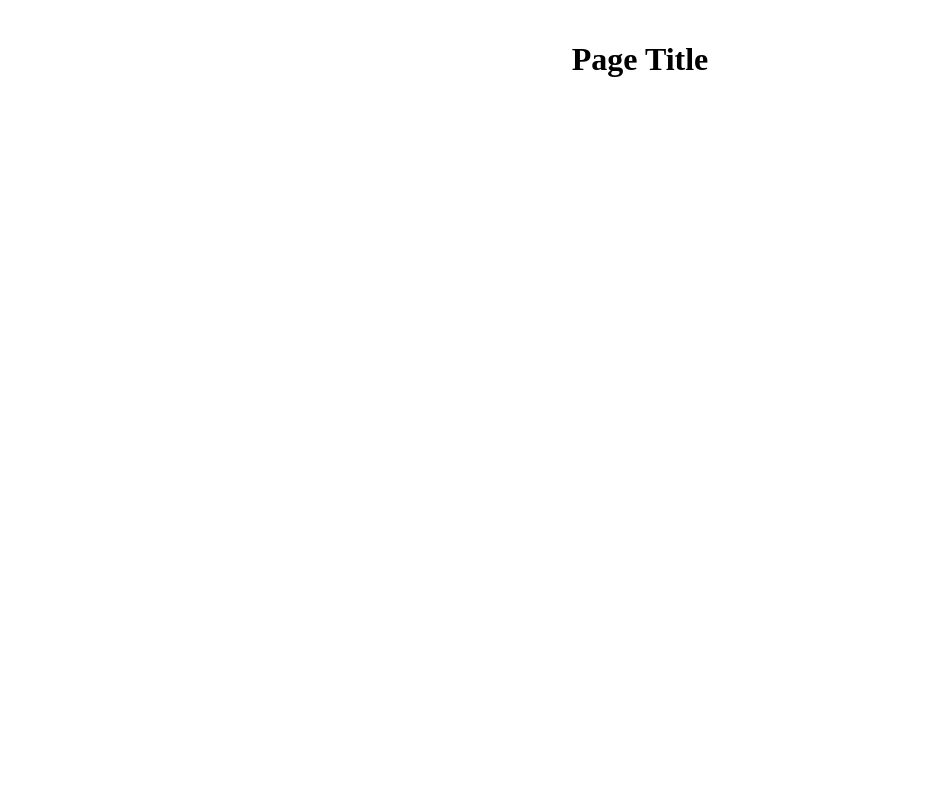
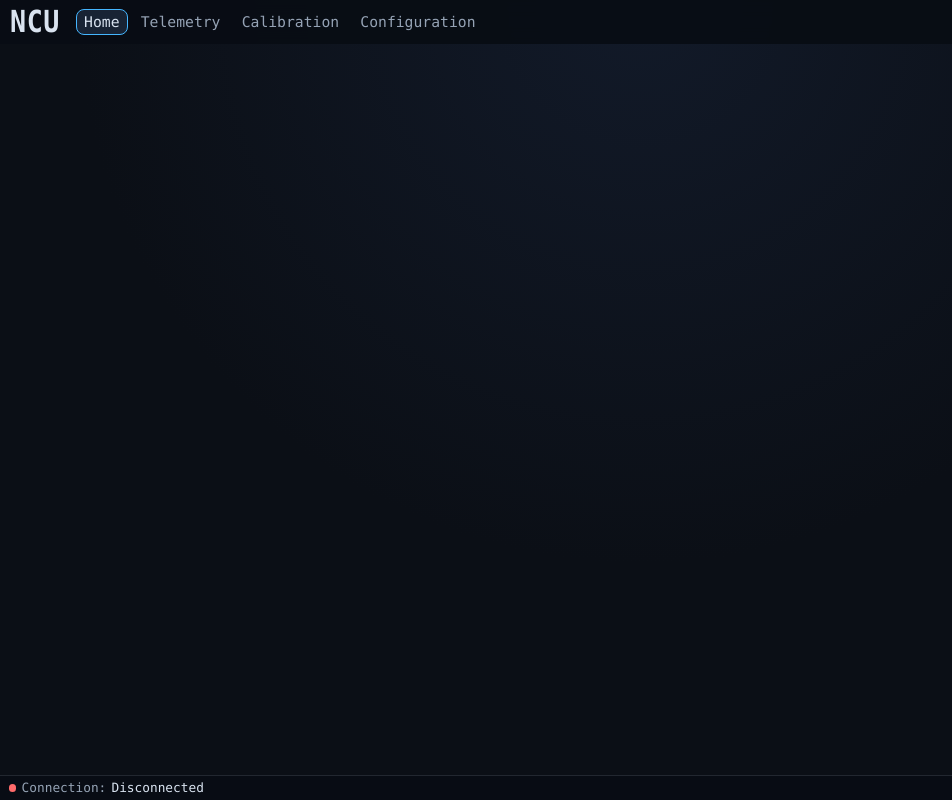
Before and after one commit to sebhalldesigns/NCU-SW, a plain HTML site: page m7/web/index.html in a window 1280 px wide. Shown: the whole page, without its empty margins (0-952 px from the left). Drawn offline with Linux system fonts and the light colour scheme; a small style sheet from the web is missing.

Commit message:
website navigation layout

```diff
--- a/m7/web/index.html
+++ b/m7/web/index.html
@@ -4,13 +4,97 @@
 <head>
   <meta charset="utf-8">
   <meta name="viewport" content="width=device-width, initial-scale=1">
-  <title>HTML5 Boilerplate</title>
+  <title>NCU Web UI</title>
   <link rel="stylesheet" href="styles.css">
   <link href="https://iosevka-webfonts.github.io/iosevka/Iosevka.css" rel="stylesheet" />
 </head>
 
 <body>
-  <h1>Page Title</h1>
+  <div class="app-shell">
+    <header class="topbar">
+      <div class="brand">NCU</div>
+      <nav class="tabs" aria-label="NCU views">
+        <button class="tab is-active" type="button" data-page="home" aria-current="page">Home</button>
+        <button class="tab" type="button" data-page="telemetry">Telemetry</button>
+        <button class="tab" type="button" data-page="calibration">Calibration</button>
+        <button class="tab" type="button" data-page="configuration">Configuration</button>
+      </nav>
+    </header>
+
+    <main class="views">
+      <section class="view is-active" data-page="home" aria-label="Home"></section>
+      <section class="view" data-page="telemetry" aria-label="Telemetry"></section>
+      <section class="view" data-page="calibration" aria-label="Calibration"></section>
+      <section class="view" data-page="configuration" aria-label="Configuration"></section>
+    </main>
+
+    <footer class="statusbar" role="status" aria-live="polite">
+      <span id="connection-indicator" class="status-indicator status-disconnected" aria-hidden="true"></span>
+      <span class="status-label">Connection:</span>
+      <span id="connection-text">Disconnected</span>
+    </footer>
+  </div>
+
+  <script>
+    (function () {
+      var tabs = document.querySelectorAll(".tab");
+      var views = document.querySelectorAll(".view");
+      var activeTabStorageKey = "ncu.active_tab";
+      var connectionText = document.getElementById("connection-text");
+      var connectionIndicator = document.getElementById("connection-indicator");
+
+      function setConnectionStatus(status) {
+        var normalizedStatus = String(status || "disconnected").toLowerCase();
+        var label = "Disconnected";
+
+        connectionIndicator.className = "status-indicator";
+
+        if (normalizedStatus === "connected") {
+          label = "Connected";
+          connectionIndicator.classList.add("status-connected");
+        } else if (normalizedStatus === "connecting") {
+          label = "Connecting";
+          connectionIndicator.classList.add("status-connecting");
+        } else {
+          connectionIndicator.classList.add("status-disconnected");
+        }
+
+        connectionText.textContent = label;
+      }
+
+      function showPage(pageName) {
+        tabs.forEach(function (tab) {
+          var isActive = tab.dataset.page === pageName;
+          tab.classList.toggle("is-active", isActive);
+          if (isActive) {
+            tab.setAttribute("aria-current", "page");
+          } else {
+            tab.removeAttribute("aria-current");
+          }
+        });
+
+        views.forEach(function (view) {
+          view.classList.toggle("is-active", view.dataset.page === pageName);
+        });
+      }
+
+      tabs.forEach(function (tab) {
+        tab.addEventListener("click", function () {
+          var selectedPage = tab.dataset.page;
+          localStorage.setItem(activeTabStorageKey, selectedPage);
+          showPage(selectedPage);
+        });
+      });
+
+      var savedPage = localStorage.getItem(activeTabStorageKey);
+      if (savedPage) {
+        showPage(savedPage);
+      }
+
+      window.NCUSetConnectionStatus = setConnectionStatus;
+      setConnectionStatus("disconnected");
+    })();
+  </script>
 </body>
 
 </html>
--- a/m7/web/styles.css
+++ b/m7/web/styles.css
@@ -1,6 +1,95 @@
-h1 {
-    color: black;
-    text-align: center;
-    padding: 20px;
-    font-family: 'Iosevka Web';
+:root {
+  color-scheme: dark;
+  --bg: #0b0f16;
+  --panel-alt: #182334;
+  --text: #d9e3f0;
+  --text-muted: #95a3b5;
+  --accent: #45b6ff;
+  --status-ok: #39d98a;
+  --status-warn: #f5bf4a;
+  --status-off: #ff6b6b;
 }
+
+* { box-sizing: border-box; }
+html, body { margin: 0; min-height: 100%; }
+
+body {
+  background: radial-gradient(circle at top, #121a29 0%, var(--bg) 55%);
+  color: var(--text);
+  font-family: "Iosevka Web", "Iosevka", "Consolas", monospace;
+}
+
+.app-shell { min-height: 100vh; display: flex; flex-direction: column; }
+
+.topbar {
+  display: flex; align-items: center; flex-wrap: nowrap; gap: .55rem; padding: .5rem .65rem;
+  background: rgba(9, 13, 21, .95); backdrop-filter: blur(8px);
+  position: sticky; top: 0; z-index: 2;
+}
+
+.brand {
+  font-size: 1.9rem; font-weight: 800; letter-spacing: .02em; line-height: .92;
+  text-transform: uppercase; color: var(--text); white-space: nowrap;
+  transform: scaleX(.88); transform-origin: left center;
+}
+
+.tabs { display: flex; gap: .3rem; flex: 1; flex-wrap: wrap; }
+
+.tab {
+  border: 1px solid transparent; border-radius: 8px; background: transparent;
+  color: var(--text-muted); padding: .2rem .45rem; font: inherit; font-size: .92rem;
+  cursor: pointer; transition: color .12s ease, border-color .12s ease, background .12s ease;
+}
+
+.tab:hover { color: var(--text); }
+.tab.is-active { color: var(--text); border-color: var(--accent); background: var(--panel-alt); }
+
+.views { flex: 1; padding: .35rem .5rem; }
+.view { display: none; min-height: calc(100vh - 90px); background: transparent; }
+
+.statusbar {
+  display: flex;
+  align-items: center;
+  gap: .32rem;
+  padding: .28rem .55rem;
+  background: rgba(9, 13, 21, .95);
+  border-top: 1px solid rgba(217, 227, 240, .12);
+  backdrop-filter: blur(8px);
+  color: var(--text-muted);
+  font-size: .8rem;
+  line-height: 1.2;
+  position: sticky;
+  bottom: 0;
+  z-index: 2;
+}
+
+.status-indicator {
+  width: .48rem;
+  height: .48rem;
+  border-radius: 50%;
+  background: var(--status-off);
+}
+
+.status-label { color: var(--text-muted); }
+#connection-text { color: var(--text); }
+
+.status-connected { background: var(--status-ok); }
+.status-connecting { background: var(--status-warn); }
+.status-disconnected { background: var(--status-off); }
+.view.is-active { display: block; }
+
+@media (max-width: 700px) {
+  .topbar { flex-direction: row; align-items: center; gap: .4rem; }
+  .tabs {
+    width: auto;
+    min-width: 0;
+    flex: 1 1 auto;
+    justify-content: flex-start;
+    flex-wrap: nowrap;
+    overflow-x: auto;
+    overflow-y: hidden;
+    -webkit-overflow-scrolling: touch;
+    scrollbar-width: thin;
+  }
+  .tab { flex: 0 0 auto; white-space: nowrap; }
+}
```
Also changed, not shown: 1 other file.
